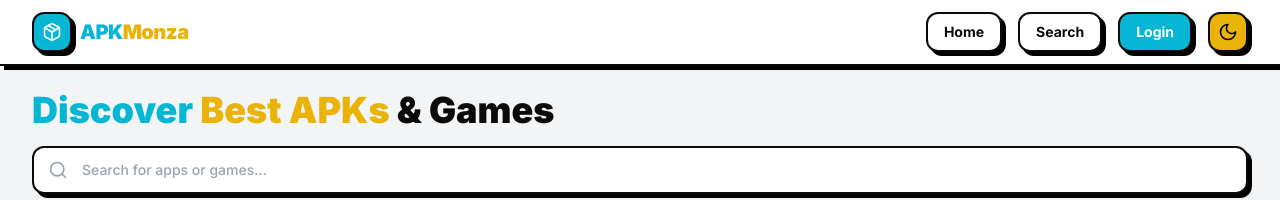
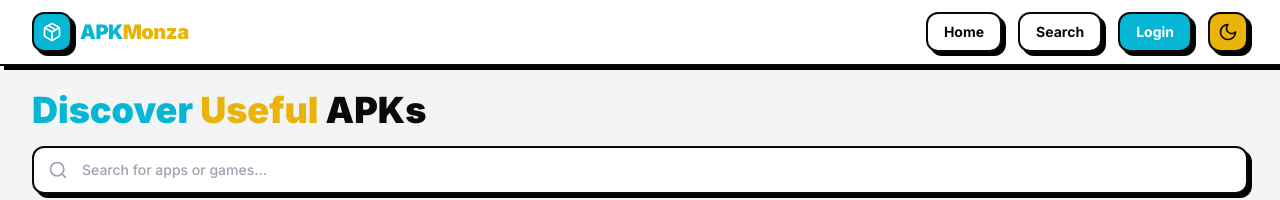
Before and after one commit to m0nz1/APKMonza_neo, a Next.js app: page / in a window 1280 px wide. Shown: the top 200 px of the page. Built offline with nearby package versions, Linux system fonts and the light colour scheme; no server answers; the database is empty.

Commit message:
update page.tsx

```diff
--- a/app/(main)/page/page.tsx
+++ b/app/(main)/page/page.tsx
@@ -46,8 +46,8 @@ export default async function HomePage() {
       <section>
         <h1 className="text-3xl md:text-4xl font-black mb-4">
           <span className="text-neo-cyan dark:text-neo-purple">Discover</span>{" "}
-          <span className="text-neo-yellow">Best APKs</span>{" "}
-          <span className="text-neo-black dark:text-white">& Games</span>
+          <span className="text-neo-yellow">Useful</span>{" "}
+          <span className="text-neo-black dark:text-white">APKs</span>
         </h1>
         <SearchBar />
       </section>
```
